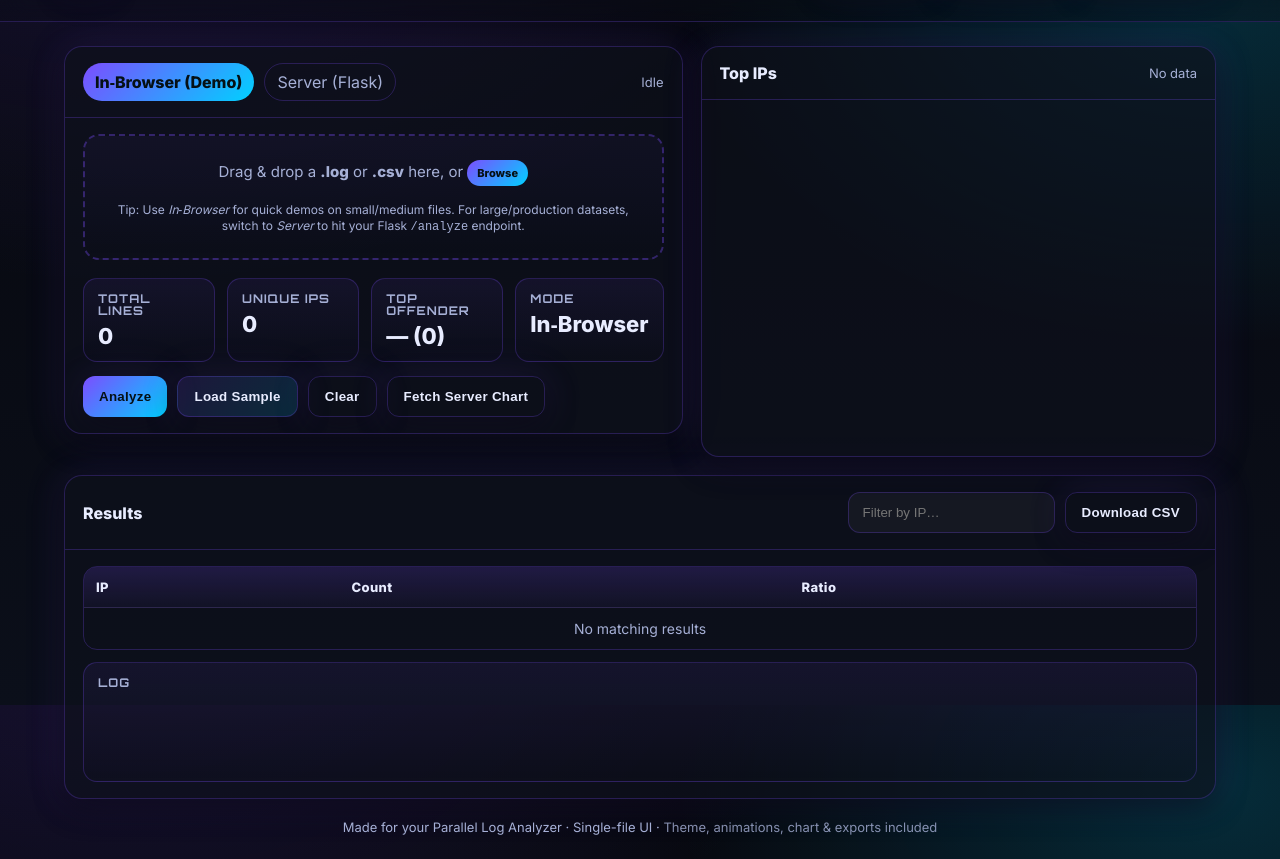
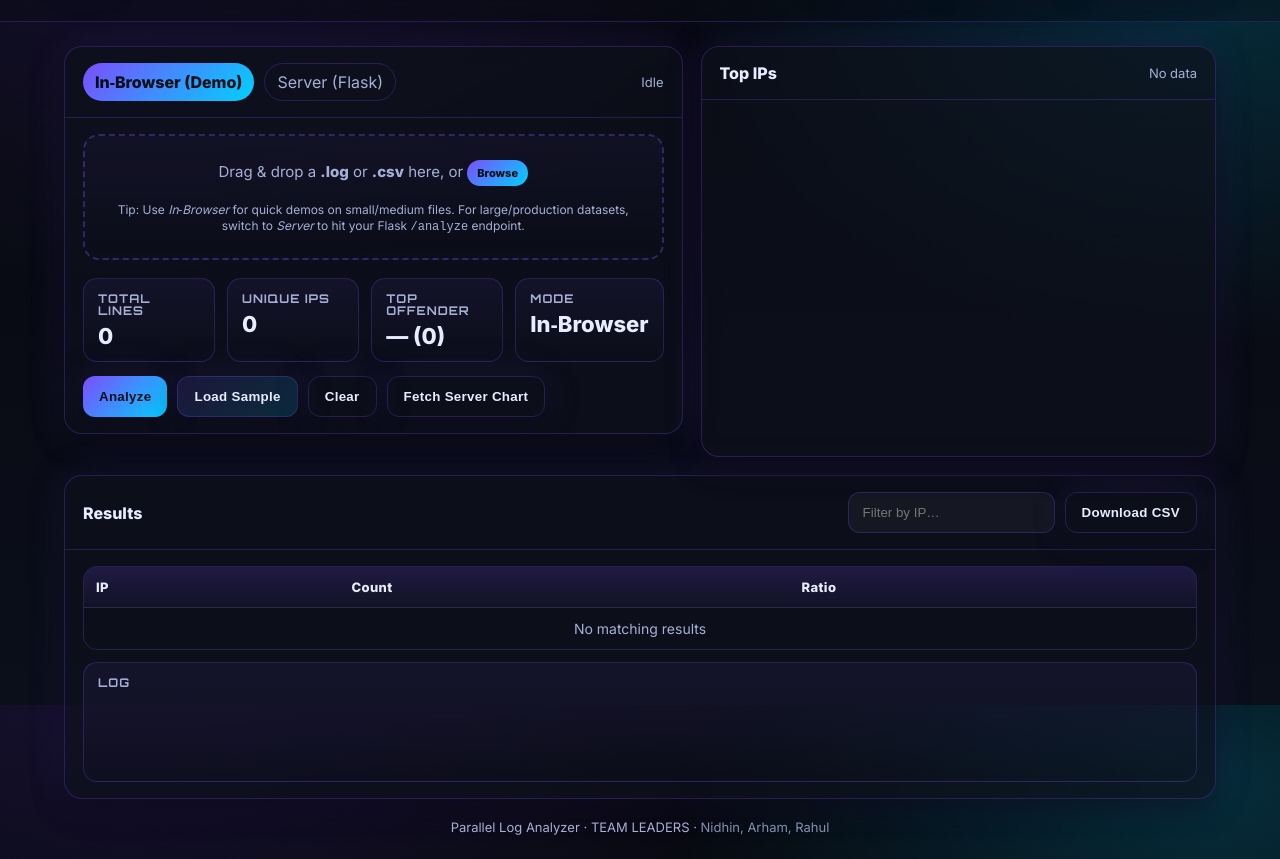
Before and after one commit to Toyfriendo/Parallel-log-analyzer, a plain HTML site: page index.html in a window 1280 px wide. Shown: the part 95-954 px from the top of the page. Drawn offline with nearby package versions, Linux system fonts and the light colour scheme.

Commit message:
Update index.html

```diff
--- a/index.html
+++ b/index.html
@@ -225,7 +225,7 @@
       </div>
     </dialog>
 
-    <div class="footer">Made for your Parallel Log Analyzer · Single-file UI · <span style="opacity:.8">Theme, animations, chart & exports included</span></div>
+    <div class="footer">Parallel Log Analyzer · TEAM LEADERS · <span style="opacity:.8"> Nidhin, Arham, Rahul</span></div>
   </main>
 
   <script>
```
